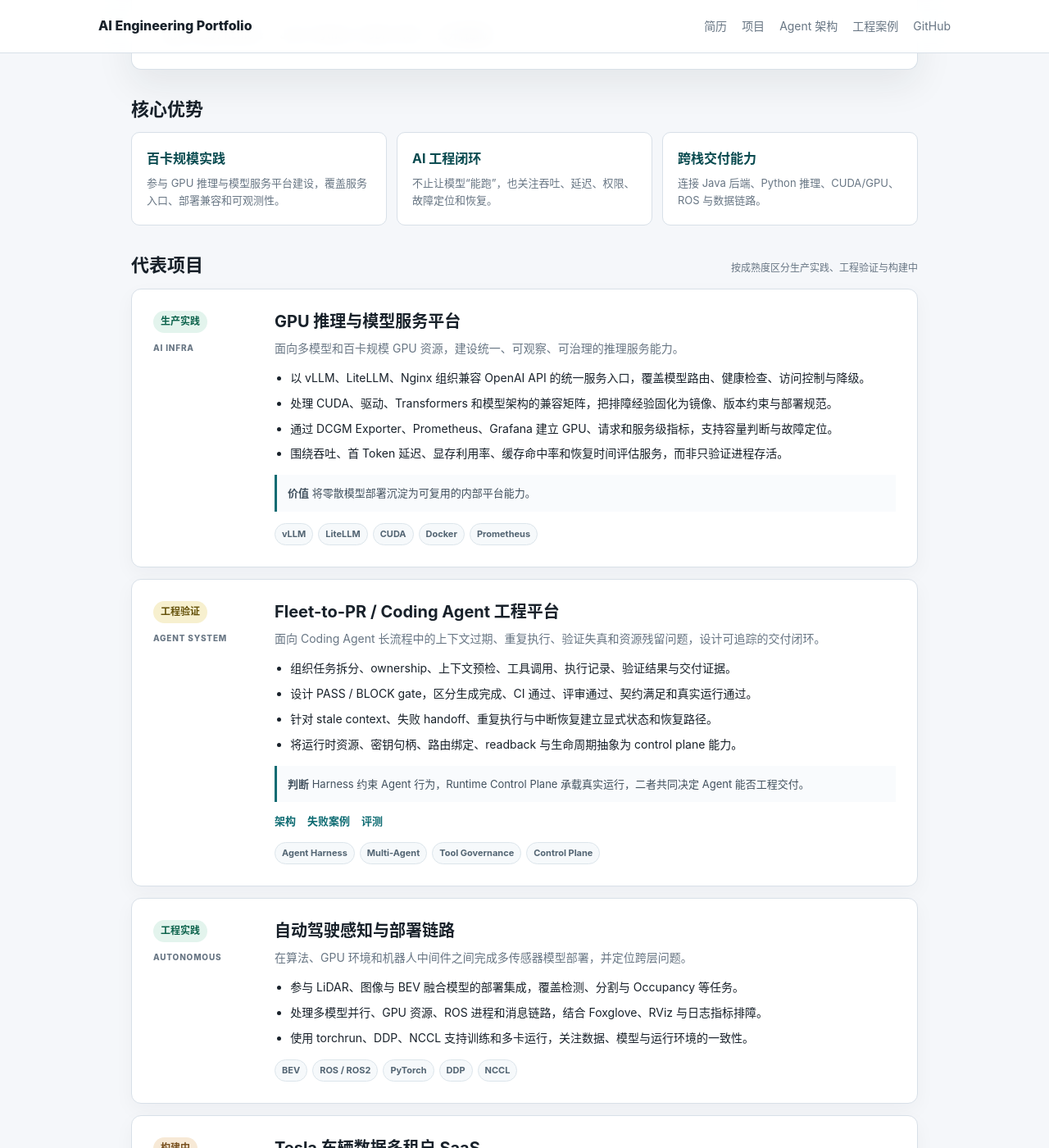
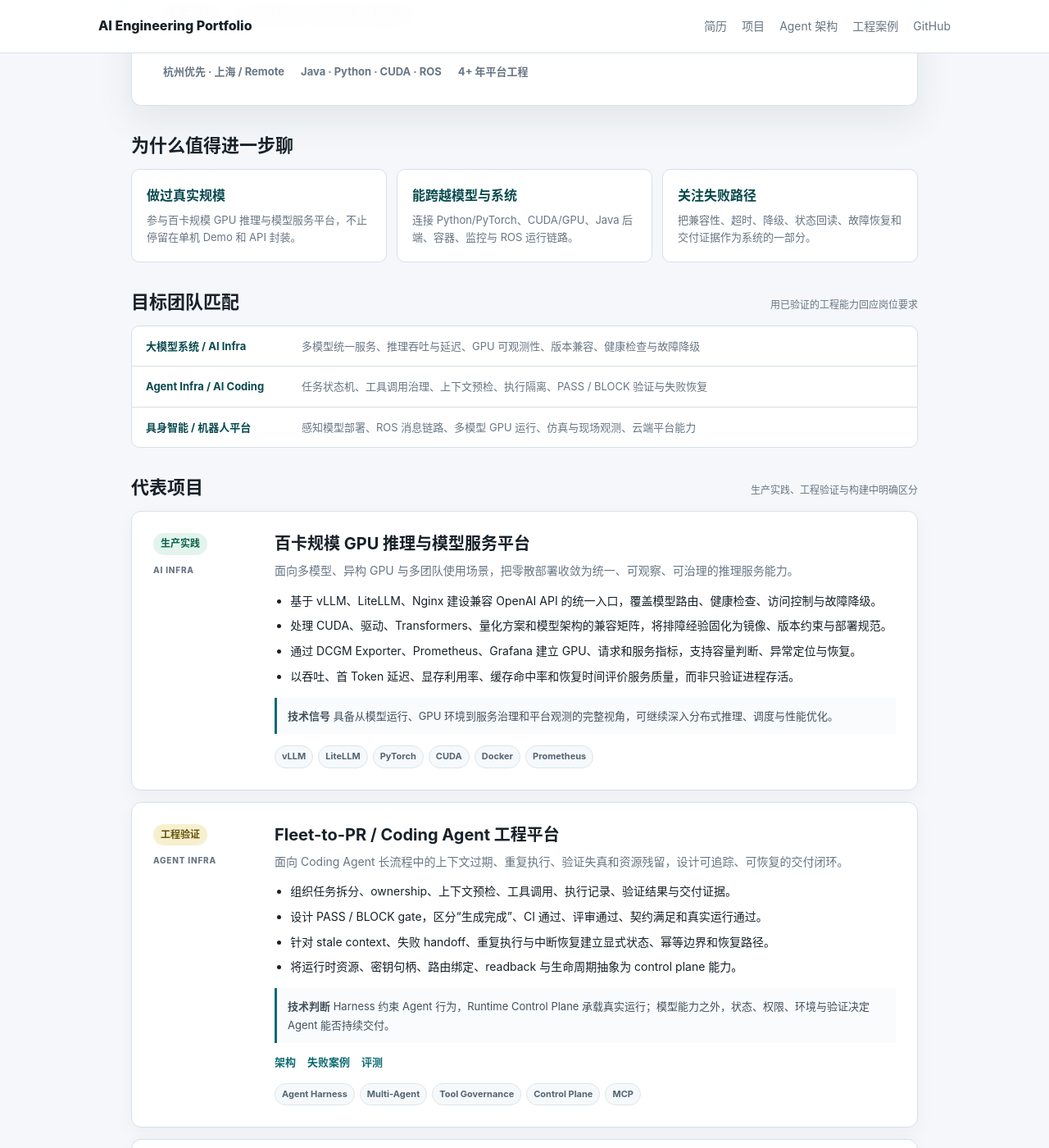
Before and after one commit to jakezai250808-sudo/agent-harness-portfolio, a Jekyll site: the page built from resume.md, in a window 1280 px wide and 1400 px high, scrolled down 333 px. Shown: the whole window at 82% size. Built offline with Jekyll 4.4.1, drawn with Linux system fonts in a browser that asks for light colours; some of the changed text lies outside the part shown.

Commit message:
突出杭州 AI 与具身智能岗位匹配

```diff
--- a/resume.md
+++ b/resume.md
@@ -1,45 +1,57 @@
 ---
 layout: default
-title: AI 工程师简历
+title: AI 系统工程师简历
 permalink: /resume/
-description: AI Infra、LLM 推理平台与 Agent Runtime 方向的公开工程简历。
+description: 大模型推理、Agent Infra 与机器人 AI 系统方向的公开工程简历。
 ---
 
 <article class="resume">
   <header class="resume-header">
-    <div class="resume-kicker">AI ENGINEER · PUBLIC RESUME</div>
+    <div class="resume-kicker">AI SYSTEMS ENGINEER · HANGZHOU</div>
     <div class="resume-heading">
       <div>
-        <h1>AI Infra / Agent Runtime 工程师</h1>
-        <p class="resume-summary">4+ 年平台与后端工程经验，从 Java 平台工程延伸到大模型推理、Agent 工程化与自动驾驶部署。擅长把模型和 Agent 接入真实业务系统，补齐部署、治理、观测与恢复链路。</p>
+        <h1>AI 系统工程师｜大模型推理 × Agent Infra × 机器人部署</h1>
+        <p class="resume-summary">4+ 年平台与后端工程经验，长期处理 AI 从模型代码进入真实系统后的难题：GPU 环境与推理服务、Agent 长任务运行时、ROS/多传感器模型部署，以及跨组件故障定位。能够在算法、平台和业务之间完成工程闭环。</p>
       </div>
       <div class="resume-target">
-        <span>求职方向</span>
-        <strong>AI Infra</strong>
-        <strong>LLM Serving</strong>
-        <strong>Agent Runtime</strong>
+        <span>目标岗位</span>
+        <strong>AI Infra / LLM Serving</strong>
+        <strong>Agent Infra / Runtime</strong>
+        <strong>机器人 AI 平台</strong>
       </div>
     </div>
     <div class="resume-meta">
-      <span>杭州 / 上海 / Remote</span>
+      <span>杭州优先 · 上海 / Remote</span>
       <span>Java · Python · CUDA · ROS</span>
-      <span>公开脱敏版</span>
+      <span>4+ 年平台工程</span>
     </div>
   </header>
 
   <section class="resume-section">
-    <h2>核心优势</h2>
+    <h2>为什么值得进一步聊</h2>
     <div class="signal-grid">
-      <div><strong>百卡规模实践</strong><p>参与 GPU 推理与模型服务平台建设，覆盖服务入口、部署兼容和可观测性。</p></div>
-      <div><strong>AI 工程闭环</strong><p>不止让模型“能跑”，也关注吞吐、延迟、权限、故障定位和恢复。</p></div>
-      <div><strong>跨栈交付能力</strong><p>连接 Java 后端、Python 推理、CUDA/GPU、ROS 与数据链路。</p></div>
+      <div><strong>做过真实规模</strong><p>参与百卡规模 GPU 推理与模型服务平台，不止停留在单机 Demo 和 API 封装。</p></div>
+      <div><strong>能跨越模型与系统</strong><p>连接 Python/PyTorch、CUDA/GPU、Java 后端、容器、监控与 ROS 运行链路。</p></div>
+      <div><strong>关注失败路径</strong><p>把兼容性、超时、降级、状态回读、故障恢复和交付证据作为系统的一部分。</p></div>
+    </div>
+  </section>
+
+  <section class="resume-section">
+    <div class="section-title-row">
+      <h2>目标团队匹配</h2>
+      <span>用已验证的工程能力回应岗位要求</span>
+    </div>
+    <div class="skill-rows">
+      <div><strong>大模型系统 / AI Infra</strong><span>多模型统一服务、推理吞吐与延迟、GPU 可观测性、版本兼容、健康检查与故障降级</span></div>
+      <div><strong>Agent Infra / AI Coding</strong><span>任务状态机、工具调用治理、上下文预检、执行隔离、PASS / BLOCK 验证与失败恢复</span></div>
+      <div><strong>具身智能 / 机器人平台</strong><span>感知模型部署、ROS 消息链路、多模型 GPU 运行、仿真与现场观测、云端平台能力</span></div>
     </div>
   </section>
 
   <section class="resume-section">
     <div class="section-title-row">
       <h2>代表项目</h2>
-      <span>按成熟度区分生产实践、工程验证与构建中</span>
+      <span>生产实践、工程验证与构建中明确区分</span>
     </div>
 
     <article class="resume-project" id="llm-serving">
@@ -48,86 +60,97 @@ description: AI Infra、LLM 推理平台与 Agent Runtime 方向的公开工程
         <span class="project-domain">AI INFRA</span>
       </div>
       <div class="project-main">
-        <h3>GPU 推理与模型服务平台</h3>
-        <p class="project-brief">面向多模型和百卡规模 GPU 资源，建设统一、可观察、可治理的推理服务能力。</p>
+        <h3>百卡规模 GPU 推理与模型服务平台</h3>
+        <p class="project-brief">面向多模型、异构 GPU 与多团队使用场景，把零散部署收敛为统一、可观察、可治理的推理服务能力。</p>
         <ul>
-          <li>以 vLLM、LiteLLM、Nginx 组织兼容 OpenAI API 的统一服务入口，覆盖模型路由、健康检查、访问控制与降级。</li>
-          <li>处理 CUDA、驱动、Transformers 和模型架构的兼容矩阵，把排障经验固化为镜像、版本约束与部署规范。</li>
-          <li>通过 DCGM Exporter、Prometheus、Grafana 建立 GPU、请求和服务级指标，支持容量判断与故障定位。</li>
-          <li>围绕吞吐、首 Token 延迟、显存利用率、缓存命中率和恢复时间评估服务，而非只验证进程存活。</li>
+          <li>基于 vLLM、LiteLLM、Nginx 建设兼容 OpenAI API 的统一入口，覆盖模型路由、健康检查、访问控制与故障降级。</li>
+          <li>处理 CUDA、驱动、Transformers、量化方案和模型架构的兼容矩阵，将排障经验固化为镜像、版本约束与部署规范。</li>
+          <li>通过 DCGM Exporter、Prometheus、Grafana 建立 GPU、请求和服务指标，支持容量判断、异常定位与恢复。</li>
+          <li>以吞吐、首 Token 延迟、显存利用率、缓存命中率和恢复时间评价服务质量，而非只验证进程存活。</li>
         </ul>
-        <div class="result"><b>价值</b> 将零散模型部署沉淀为可复用的内部平台能力。</div>
-        <div class="tech-tags"><span>vLLM</span><span>LiteLLM</span><span>CUDA</span><span>Docker</span><span>Prometheus</span></div>
+        <div class="result"><b>技术信号</b> 具备从模型运行、GPU 环境到服务治理和平台观测的完整视角，可继续深入分布式推理、调度与性能优化。</div>
+        <div class="tech-tags"><span>vLLM</span><span>LiteLLM</span><span>PyTorch</span><span>CUDA</span><span>Docker</span><span>Prometheus</span></div>
       </div>
     </article>
 
     <article class="resume-project" id="agent-runtime">
       <div class="project-side">
         <span class="status prototype">工程验证</span>
-        <span class="project-domain">AGENT SYSTEM</span>
+        <span class="project-domain">AGENT INFRA</span>
       </div>
       <div class="project-main">
         <h3>Fleet-to-PR / Coding Agent 工程平台</h3>
-        <p class="project-brief">面向 Coding Agent 长流程中的上下文过期、重复执行、验证失真和资源残留问题，设计可追踪的交付闭环。</p>
+        <p class="project-brief">面向 Coding Agent 长流程中的上下文过期、重复执行、验证失真和资源残留，设计可追踪、可恢复的交付闭环。</p>
         <ul>
           <li>组织任务拆分、ownership、上下文预检、工具调用、执行记录、验证结果与交付证据。</li>
-          <li>设计 PASS / BLOCK gate，区分生成完成、CI 通过、评审通过、契约满足和真实运行通过。</li>
-          <li>针对 stale context、失败 handoff、重复执行与中断恢复建立显式状态和恢复路径。</li>
+          <li>设计 PASS / BLOCK gate，区分“生成完成”、CI 通过、评审通过、契约满足和真实运行通过。</li>
+          <li>针对 stale context、失败 handoff、重复执行与中断恢复建立显式状态、幂等边界和恢复路径。</li>
           <li>将运行时资源、密钥句柄、路由绑定、readback 与生命周期抽象为 control plane 能力。</li>
         </ul>
-        <div class="result"><b>判断</b> Harness 约束 Agent 行为，Runtime Control Plane 承载真实运行，二者共同决定 Agent 能否工程交付。</div>
+        <div class="result"><b>技术判断</b> Harness 约束 Agent 行为，Runtime Control Plane 承载真实运行；模型能力之外，状态、权限、环境与验证决定 Agent 能否持续交付。</div>
         <div class="project-links"><a href="{{ site.baseurl }}/docs/architecture.html">架构</a><a href="{{ site.baseurl }}/cases/failure-cases.html">失败案例</a><a href="{{ site.baseurl }}/docs/benchmark.html">评测</a></div>
-        <div class="tech-tags"><span>Agent Harness</span><span>Multi-Agent</span><span>Tool Governance</span><span>Control Plane</span></div>
+        <div class="tech-tags"><span>Agent Harness</span><span>Multi-Agent</span><span>Tool Governance</span><span>Control Plane</span><span>MCP</span></div>
       </div>
     </article>
 
     <article class="resume-project" id="autonomous-driving">
       <div class="project-side">
         <span class="status production">工程实践</span>
-        <span class="project-domain">AUTONOMOUS</span>
+        <span class="project-domain">EMBODIED AI</span>
       </div>
       <div class="project-main">
-        <h3>自动驾驶感知与部署链路</h3>
-        <p class="project-brief">在算法、GPU 环境和机器人中间件之间完成多传感器模型部署，并定位跨层问题。</p>
+        <h3>自动驾驶感知与机器人运行链路</h3>
+        <p class="project-brief">在感知算法、GPU 环境、机器人中间件与真实设备之间完成多传感器模型部署，处理实验环境之外的跨层问题。</p>
         <ul>
           <li>参与 LiDAR、图像与 BEV 融合模型的部署集成，覆盖检测、分割与 Occupancy 等任务。</li>
-          <li>处理多模型并行、GPU 资源、ROS 进程和消息链路，结合 Foxglove、RViz 与日志指标排障。</li>
-          <li>使用 torchrun、DDP、NCCL 支持训练和多卡运行，关注数据、模型与运行环境的一致性。</li>
+          <li>组织多模型并行、GPU 资源、ROS 进程和消息链路，使用 Foxglove、RViz、日志与指标定位现场问题。</li>
+          <li>使用 torchrun、DDP、NCCL 支持训练与多卡运行，关注数据、模型、依赖和运行环境的一致性。</li>
+          <li>能够与算法、平台和设备侧协作，将“模型效果问题”拆解为数据、算子、资源、消息或系统生命周期问题。</li>
         </ul>
-        <div class="tech-tags"><span>BEV</span><span>ROS / ROS2</span><span>PyTorch</span><span>DDP</span><span>NCCL</span></div>
+        <div class="result"><b>具身方向价值</b> 已具备模型上机器人、ROS 链路与 GPU 平台的交叉经验，适合承担机器人 AI 基础设施、模型部署平台和系统集成角色。</div>
+        <div class="tech-tags"><span>BEV</span><span>ROS / ROS2</span><span>PyTorch</span><span>DDP</span><span>NCCL</span><span>Foxglove</span></div>
       </div>
     </article>
 
     <article class="resume-project" id="tesla-saas">
       <div class="project-side">
         <span class="status building">构建中</span>
-        <span class="project-domain">SAAS PRODUCT</span>
+        <span class="project-domain">AI-NATIVE SAAS</span>
       </div>
       <div class="project-main">
         <h3>Tesla 车辆数据多租户 SaaS</h3>
-        <p class="project-brief">面向非开发者车主的 TeslaMate 兼容托管服务，探索共享托管与独享部署两种交付模式。</p>
+        <p class="project-brief">面向非开发者车主的 TeslaMate 兼容托管服务，以产品方式验证设备数据接入、流式状态、租户隔离和低成本交付。</p>
         <ul>
           <li>设计 Telemetry、Owner API、Fleet API 多通道接入与迁移路径，降低上游接口变化风险。</li>
           <li>围绕车辆状态机、事件流、时序数据、MQTT 与只读兼容接口划分服务边界。</li>
           <li>把租户隔离、凭证安全、最小权限、审计和数据生命周期作为基础约束。</li>
-          <li>同时用留存、续费、毛利和支持成本验证产品的商业可持续性。</li>
+          <li>同时用留存、续费、毛利和支持成本验证产品，而不是只完成技术原型。</li>
         </ul>
-        <div class="result"><b>状态</b> 正在构建与验证；当前展示已形成的系统设计，不将规划包装为上线成果。</div>
-        <div class="tech-tags"><span>Java</span><span>Spring Cloud</span><span>Multi-Tenant SaaS</span><span>MQTT</span><span>Time-Series Data</span></div>
+        <div class="result"><b>状态</b> 正在构建与验证；公开内容仅陈述已形成的系统设计，不将规划包装为上线成果。</div>
+        <div class="tech-tags"><span>Java</span><span>Spring Cloud</span><span>MQTT</span><span>Multi-Tenant SaaS</span><span>Time-Series Data</span></div>
       </div>
     </article>
   </section>
 
   <section class="resume-section">
-    <h2>技术栈</h2>
+    <h2>技术能力地图</h2>
     <div class="skill-rows">
-      <div><strong>AI Serving</strong><span>vLLM · LiteLLM · PyTorch · CUDA · Transformers</span></div>
+      <div><strong>LLM Serving</strong><span>vLLM · LiteLLM · PyTorch · CUDA · Transformers · 量化部署</span></div>
       <div><strong>Agent Systems</strong><span>Agent Harness · Tool Calling · MCP · Runtime Isolation · Control Plane</span></div>
       <div><strong>Backend & Platform</strong><span>Java · Spring Cloud · Python · FastAPI · Docker · Nginx · GitHub Actions</span></div>
       <div><strong>Observability</strong><span>DCGM Exporter · Prometheus · Grafana · Sentry</span></div>
-      <div><strong>Autonomous Driving</strong><span>ROS / ROS2 · BEV · DDP · NCCL · Foxglove · RViz</span></div>
+      <div><strong>Robotics</strong><span>ROS / ROS2 · BEV · Multi-Sensor Fusion · DDP · NCCL · Foxglove · RViz</span></div>
     </div>
   </section>
 
-  <footer class="resume-note">本页为公开脱敏简历，只展示求职方向、工程能力与项目证据，不包含联系方式、薪资及雇主内部信息。</footer>
+  <section class="resume-section">
+    <h2>希望解决的问题</h2>
+    <div class="signal-grid">
+      <div><strong>推理效率与稳定性</strong><p>让模型在真实资源、真实流量和复杂依赖下稳定运行，并持续改善性能。</p></div>
+      <div><strong>Agent 可控交付</strong><p>让长任务 Agent 有状态、有权限边界、有验证证据，也能从失败中恢复。</p></div>
+      <div><strong>模型进入物理世界</strong><p>连接训练、部署、ROS、设备与云平台，使机器人能力成为可迭代的产品系统。</p></div>
+    </div>
+  </section>
+
+  <footer class="resume-note">公开脱敏版｜不包含联系方式、薪资及雇主内部信息。项目规模采用不泄露内部细节的概括表达。</footer>
 </article>
```
